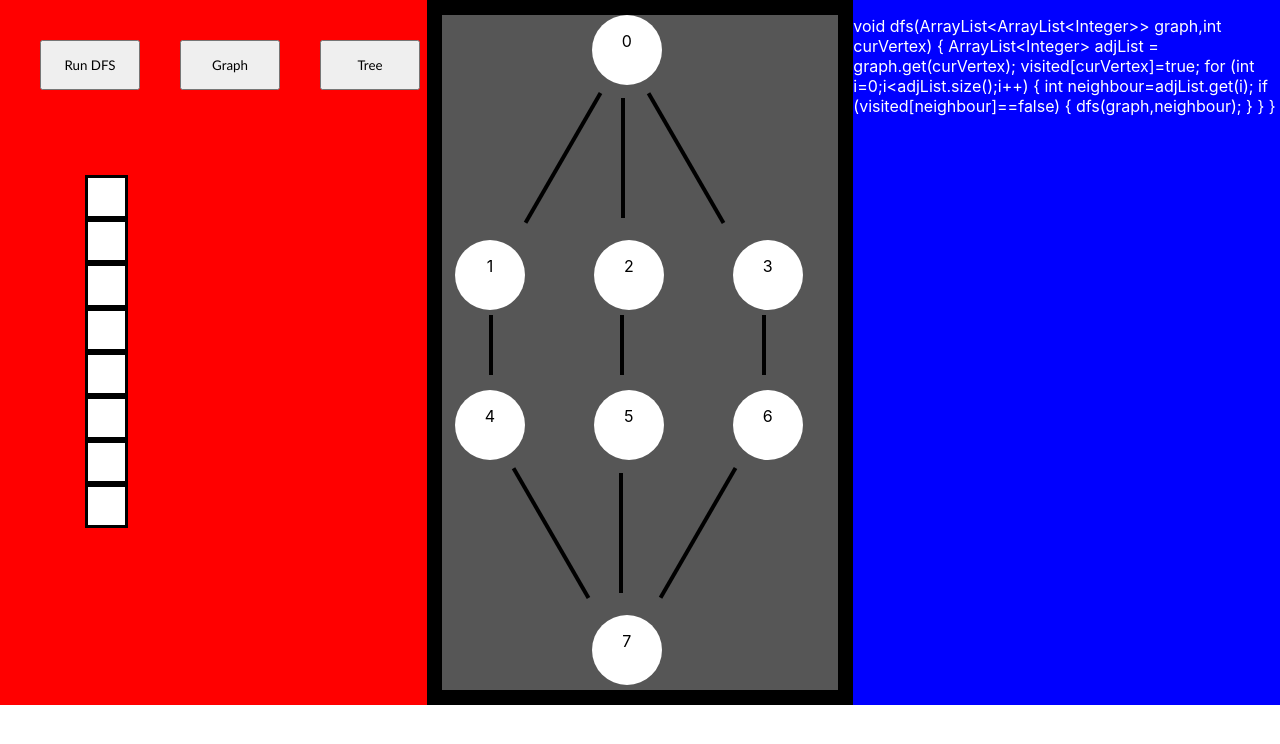
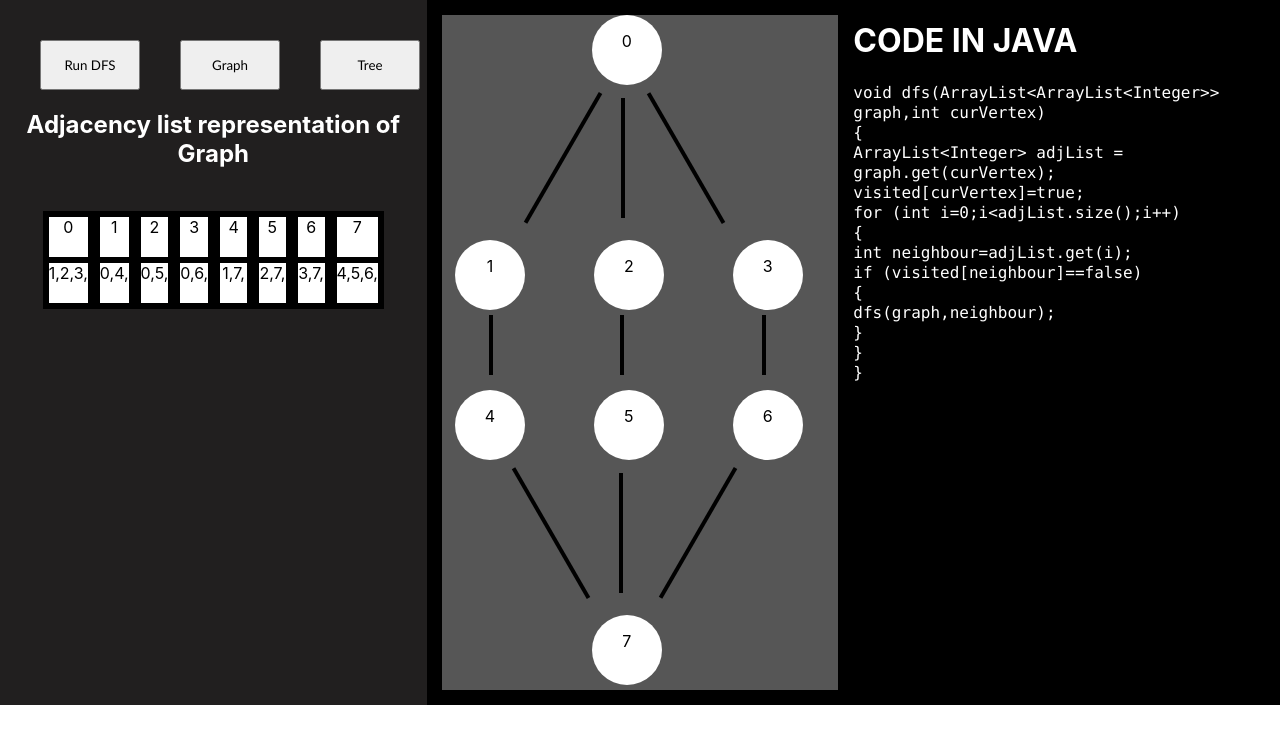
Before and after one commit to Rahuldj2/dfs-Simulator, a React (Create React App) app: page / in a window 1280 px wide. Shown: the top 744 px of the page. Built offline with nearby package versions, Linux system fonts and the light colour scheme.

Commit message:
version-1

```diff
--- a/src/App.css
+++ b/src/App.css
@@ -5,7 +5,7 @@
 }
 
 .app-1{
-    background-color: red;
+    background-color: rgb(33, 31, 31);
 }
 
 .run-btn{
@@ -23,22 +23,46 @@
 
 .code{
     color: white;
-    background-color: blue;
+    background-color: black;
 }
 
 .stack{
     display: grid;
-    grid-template-rows: 1fr 1fr 1fr 1fr 1fr 1fr 1fr 1fr;
+    grid-template-columns: 1fr 1fr 1fr 1fr 1fr 1fr 1fr 1fr;
     background-color: black;
-    /* row-gap: 2px; */
-    width: 10%;
-    height: 50%;
-    margin-top: 20%;
-    margin-left: 20%;
+    row-gap: 2px;
+    width: 80%;
+    height: 10%;
+    margin-top: 10%;
+    margin-left: 10%;
 }
 .stack div{
     background-color: white;
     border-color: black;
     border-style: solid;
+    text-align: center;
+    display: grid;
+    grid-template-rows: 1fr 1fr;
 
 }
+
+
+@media (min-width:768px) and (max-width:1000px) {
+    .App{
+        grid-template-columns:1fr 1fr;
+    }
+}
+
+
+@media (min-width:550px)and(max-width:768px)  {
+    .App{
+        grid-template-columns:1fr 1fr;
+    }
+}
+
+@media(max-width:550px)
+{
+    .App{
+        grid-template-columns: 1fr;
+    }
+}
--- a/src/App.js
+++ b/src/App.js
@@ -58,6 +58,7 @@ function App() {
         return <div className="node-a"style={{backgroundColor:'white'}} key={index}><p>{index}</p></div>;
     });
     change(updatedDivList);
+    operate(list2)
   }
 
   const enable=async()=>
@@ -80,9 +81,18 @@ function App() {
   };
 
 let list2=[]
+
+
 for (let j=0;j<8;j++)
 {
-  list2[j]= <div className={`stack-node-${letters[j]}`}></div>
+  let adj=graph[j].map((x)=>{
+    let ts=x.toString()
+    return ts+=','
+  })
+  list2[j]= <div className={`stack-node-${letters[j]}`}>
+    <div className={`array-index-${j}`}>{j}</div>
+    <div>{adj}</div>
+  </div>
 }
 
 const[stack,operate]=useState(list2);
@@ -106,6 +116,10 @@ const[stack,operate]=useState(list2);
   };
 
   const[buttonState,ChangeVal]=useState(false);
+
+  const sendAlert=()=>{
+    alert("Tree Simulator is still under development!");
+  }
   return (
     <>
 
@@ -113,8 +127,13 @@ const[stack,operate]=useState(list2);
       <div className="app-1">
         <button className="run-btn"  disabled={buttonState} onClick={handleClick}>Run DFS</button>
         <button className='run-btn'>Graph </button>
-        <button className='run-btn'>Tree</button>
+        <button className='run-btn' onClick={sendAlert}>Tree</button>
+
+        <h2 style={{color:'white',textAlign:'center',marginBottom:'none'}}>
+            Adjacency list representation of Graph
+          </h2>
         <div className='stack'>
+
           {stack}
         </div>
       </div>
--- a/src/Code.js
+++ b/src/Code.js
@@ -1,27 +1,58 @@
+
+
 let code=`
-  void dfs(ArrayList<ArrayList<Integer>> graph,int curVertex)
-  {
-    ArrayList<Integer> adjList = graph.get(curVertex);
-    visited[curVertex]=true;
-    for (int i=0;i<adjList.size();i++)
-    {
-        int neighbour=adjList.get(i);
-        if (visited[neighbour]==false)
-        {
-            dfs(graph,neighbour);
-        }
-    }
-  }
+  void dfs(ArrayList<ArrayList<Integer>> graph,int curVertex)\n
+  {\n
+    \tArrayList<Integer> adjList = graph.get(curVertex);\n
+    \tvisited[curVertex]=true;\n
+    \tfor (int i=0;i<adjList.size();i++)\n
+    \t{
+        \tint neighbour=adjList.get(i);\n
+        \tif (visited[neighbour]==false)\n
+        \t{
+            \tdfs(graph,neighbour);\n
+        \t}\n
+    \t}\n
+  \t}\n
   `
+
+
 const Code=()=>
 {
+
+let codeList=[`void dfs(ArrayList<ArrayList<Integer>> graph,int curVertex)`,
+'{\n',
+`ArrayList<Integer> adjList = graph.get(curVertex);\n`,
+`    visited[curVertex]=true;\n`,
+`    for (int i=0;i<adjList.size();i++)\n`,
+`    {`,
+`        int neighbour=adjList.get(i);\n`,
+`        if (visited[neighbour]==false)\n`,
+`        {`,
+`            dfs(graph,neighbour);\n`,
+`        }\n`,
+`    }\n`,
+`  }\n`,
+
+]
+
+let display=[]
+
+
+for (let i=0;i<codeList.length;i++)
+{
+  display[i]=<code>{codeList[i]}<br></br></code>
+}
     return (
 
         <div className='code'>
         <div>
-          <p>
-          {code}
-          </p>
+          <h1>
+            CODE IN JAVA
+          </h1>
+          <code>
+          {display}
+          </code>
 
         </div>
       </div>
--- a/src/Graph.css
+++ b/src/Graph.css
@@ -158,3 +158,14 @@
     height:60px;
   }
 }
+
+
+@media only screen and (min-width: 1700px) {
+  .row-2,.row-3{
+    padding-left: 5%;
+  }
+  .row-1,.row-4{
+    padding-left: 32%;
+  }
+
+}
```
